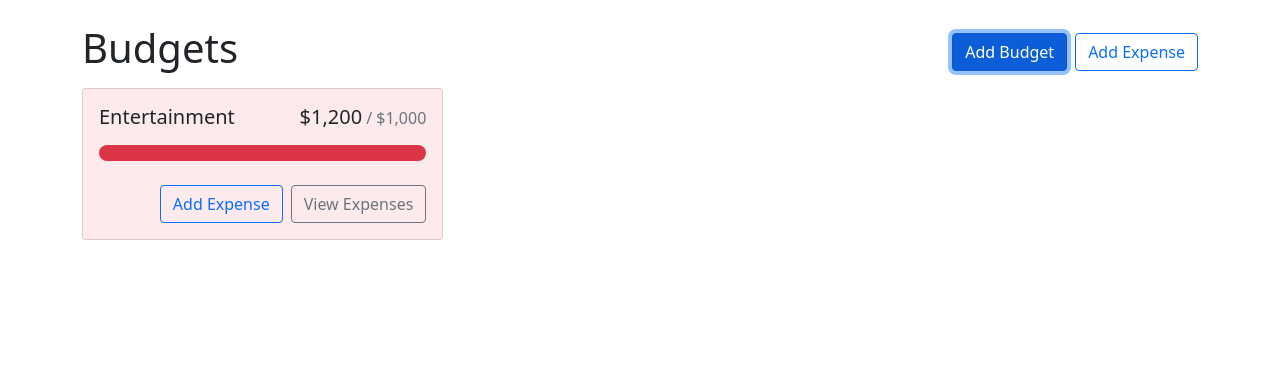
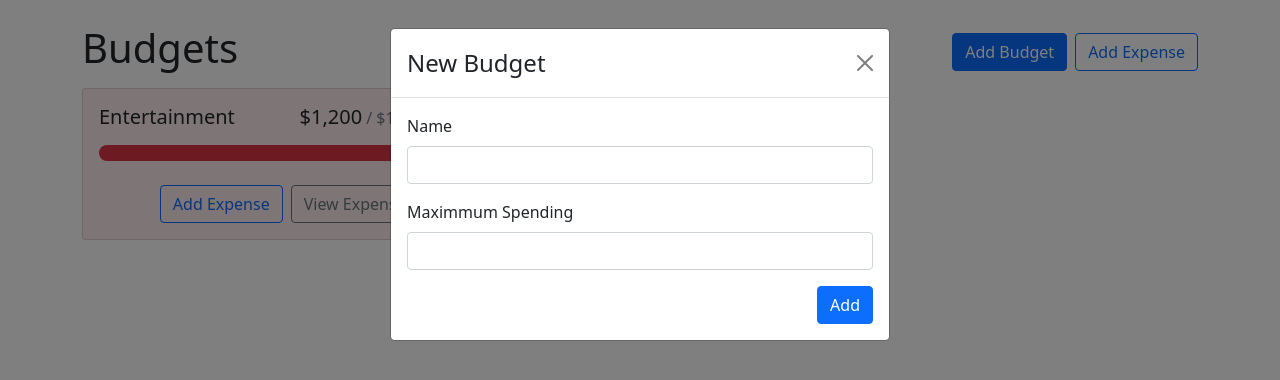
Before and after one commit to muscaiu/budget-app, a React (Create React App) app: page / in a window 1280 px wide. Both pictures are taken after a click on the button "Add Budget". Shown: the top 380 px of the page. Built offline with nearby package versions, Linux system fonts and the light colour scheme.

Commit message:
using context and added modal

```diff
--- a/src/App.tsx
+++ b/src/App.tsx
@@ -1,21 +1,32 @@
+import { useState } from "react";
 import Button from "react-bootstrap/Button";
 
 import { StyledContainer, StyledStack, H1, Grid } from "./App.styles";
 import BudgetCard from "./components/BudgetCard";
+import AddBudgetModal from "./components/AddBudgetModal";
 
 function App() {
+  const [showAddBudgetModal, setShowAddBudgetModal] = useState<boolean>(false);
   return (
+    <>
       <StyledContainer>
         <StyledStack>
           <H1>Budgets</H1>
 
-        <Button variant="primary">Add Budget</Button>
+          <Button onClick={() => setShowAddBudgetModal(true)} variant="primary">
+            Add Budget
+          </Button>
           <Button variant="outline-primary">Add Expense</Button>
         </StyledStack>
         <Grid>
           <BudgetCard name="Entertainment" amount={1200} max={1000} />
         </Grid>
       </StyledContainer>
+      <AddBudgetModal
+        show={showAddBudgetModal}
+        handleClose={() => setShowAddBudgetModal(false)}
+      />
+    </>
   );
 }
 
--- /dev/null
+++ b/src/components/AddBudgetModal.tsx
@@ -0,0 +1,60 @@
+import { useRef } from "react";
+
+import Modal from "react-bootstrap/Modal";
+import Form from "react-bootstrap/Form";
+import FormControl from "react-bootstrap/FormControl";
+import Button from "react-bootstrap/Button";
+
+import { useBudgets } from "../contexts/BudgetsProvider";
+
+interface Props {
+  show: boolean;
+  handleClose: Function | any;
+}
+
+export default function AddBudgetModal({ show, handleClose }: Props) {
+  const nameRef = useRef() as React.MutableRefObject<HTMLInputElement>;
+  const maxRef = useRef() as React.MutableRefObject<HTMLInputElement>;
+
+  const { addBudget } = useBudgets();
+
+  function handleSubmit(e: any) {
+    e.preventDefault();
+    addBudget({
+      name: nameRef.current.value,
+      max: parseFloat(maxRef.current.value),
+    });
+    handleClose();
+  }
+
+  return (
+    <Modal show={show} onHide={handleClose}>
+      <Form onSubmit={handleSubmit}>
+        <Modal.Header closeButton>
+          <Modal.Title>New Budget</Modal.Title>
+        </Modal.Header>
+        <Modal.Body>
+          <Form.Group className="mb-3" controlId="name">
+            <Form.Label>Name</Form.Label>
+            <FormControl ref={nameRef} type="text" required />
+          </Form.Group>
+          <Form.Group className="mb-3" controlId="max">
+            <Form.Label>Maximmum Spending</Form.Label>
+            <FormControl
+              ref={maxRef}
+              type="text"
+              required
+              min={0}
+              step={0.01}
+            />
+          </Form.Group>
+          <div className="d-flex justify-content-end">
+            <Button variant="primary" type="submit">
+              Add
+            </Button>
+          </div>
+        </Modal.Body>
+      </Form>
+    </Modal>
+  );
+}
--- a/src/contexts/BudgetsProvider.tsx
+++ b/src/contexts/BudgetsProvider.tsx
@@ -1,5 +1,6 @@
-import React, { useContext, useState } from "react";
+import React, { useContext } from "react";
 import { v4 as uuidv4 } from "uuid";
+import useLocalStorage from "../hooks/useLocalStorage";
 
 interface AppContextInterface {
   budgets: Budget[];
@@ -34,11 +35,11 @@
 }
 
 export const BudgetsProvider = ({ children }: BudgetsProviderProps) => {
-  const [budgets, setBudgets] = useState<Budget[]>([]);
-  const [expenses, setExpenses] = useState<Expense[]>([]);
+  const [budgets, setBudgets] = useLocalStorage("budgets", []);
+  const [expenses, setExpenses] = useLocalStorage("expenses", []);
 
   function getBudgetxpenses(budgetId: number) {
-    return expenses.filter((expense) => expense.budgetId === budgetId);
+    return expenses.filter((expense: Expense) => expense.budgetId === budgetId);
   }
 
   function addExpense({ description, amount, budgetId }: Expense) {
@@ -60,8 +61,8 @@
 
   function deleteBudget({ id }: any) {
     // TOD: Deal with uncategorized expenses
-    setBudgets((prevBudgets) => {
-      return prevBudgets.filter((budget) => budget.id !== id);
+    setBudgets((prevBudgets: any) => {
+      return prevBudgets.filter((budget: Budget) => budget.id !== id);
     });
   }
 
--- /dev/null
+++ b/src/hooks/useLocalStorage.tsx
@@ -0,0 +1,19 @@
+import { useState, useEffect } from "react";
+
+export default function useLocalStorage(key: string, defaultValue: any) {
+  const [value, setValue] = useState(() => {
+    const jsonvalue = localStorage.getItem(key);
+    if (jsonvalue != null) return JSON.parse(jsonvalue);
+    if (typeof defaultValue === "function") {
+      return defaultValue();
+    } else {
+      return defaultValue;
+    }
+  });
+
+  useEffect(() => {
+    localStorage.setItem(key, JSON.stringify(value));
+  }, [key, value]);
+
+  return [value, setValue];
+}
```
Lines whose indentation alone changed are shown as unchanged.
